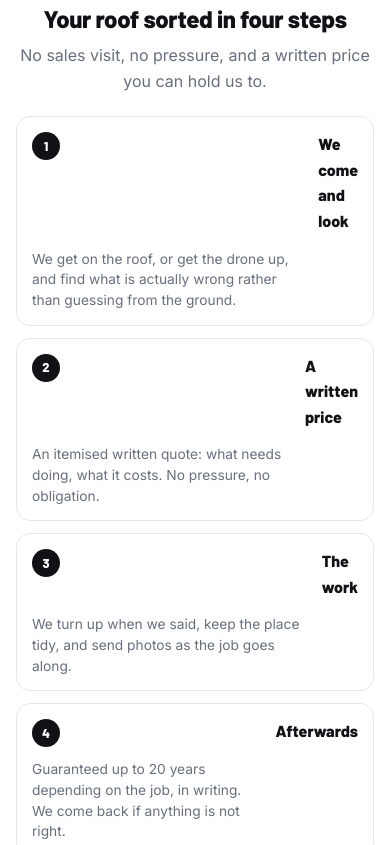
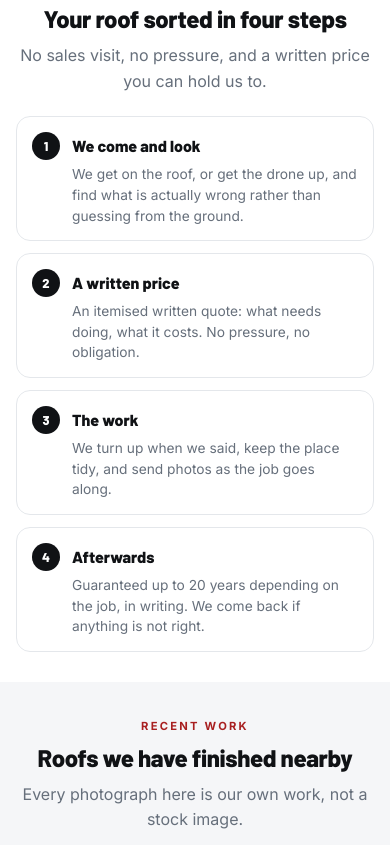
Before and after one commit to Innov8-workflows/E-Stewart-Roofing, a plain HTML site: page lp/index.html in a window 390 px wide. Shown: the part 1289-2134 px from the top of the page. Drawn offline with Linux system fonts and the light colour scheme.

Commit message:
Fix the How It Works cards on mobile
grid-template-columns:auto 1fr with three children looks right and is a
trap. The paragraph auto-places into column 1 on row 2, and an auto
column sizes to its content - so the paragraph set the first column's
width, squeezing the title into a sliver on the right that wrapped one
word per line. Desktop was fine throughout because it uses display:block.

All three children are now placed explicitly: the marker in a fixed 28px
first column, the title and the text both in the second. The first column
can no longer be widened by anything in the row below it.

Card height drops 230px to 125px on a phone as a side effect.

The same latent trap was in the why-us rule. It was dead, because both
media queries set display:block, but it would have bitten the moment
either one changed - so it is gone rather than left to be rediscovered.

Lesson recorded: I measured section heights after the row change and the
numbers looked plausible, so I never LOOKED at that section. Height
measurements cannot see a mangled layout.

Co-Authored-By: Claude Opus 5 <noreply@anthropic.com>

```diff
--- a/lp/index.html
+++ b/lp/index.html
@@ -180,22 +180,32 @@ header{background:#000;position:sticky;top:0;z-index:60}
    with the number on its own line these four cost 996px; as rows they cost
    about half that and read better, because the eye tracks a single column of
    numbers down the left. */
+/* Marker in a FIXED first column; title and text both in the second.
+   grid-template-columns:auto 1fr looks right and is a trap: the paragraph
+   auto-places into column 1 on row 2, and an "auto" column sizes to its
+   content - so the paragraph set the first column's width and squeezed the
+   title into a sliver on the right, one word per line. Placing all three
+   explicitly is the fix; the first column can then never be wider than 28px. */
 .step{background:var(--bg);border:1px solid var(--line);border-radius:var(--r);
-  padding:14px 15px;display:grid;grid-template-columns:auto 1fr;gap:12px;align-items:start}
+  padding:14px 15px;display:grid;grid-template-columns:28px 1fr;
+  column-gap:12px;row-gap:4px;align-items:start}
 .band.tint .step{background:#fff}
-.step b{display:block;font-family:'Barlow';font-weight:800;font-size:1rem;margin-bottom:3px}
-.step p{color:var(--muted);font-size:.86rem;line-height:1.5}
-.step .n{display:inline-flex;align-items:center;justify-content:center;width:28px;height:28px;
+.step .n{grid-column:1;grid-row:1;
+  display:inline-flex;align-items:center;justify-content:center;width:28px;height:28px;
   border-radius:50%;background:var(--ink);color:#fff;font-family:'Barlow';font-weight:800;
   font-size:.8rem;flex:none;margin-top:1px}
+.step b{grid-column:2;grid-row:1;align-self:center;
+  display:block;font-family:'Barlow';font-weight:800;font-size:1rem}
+.step p{grid-column:2;grid-row:2;color:var(--muted);font-size:.86rem;line-height:1.5}
 @media(min-width:880px){
   .step{display:block;padding:20px}
+  .step .n,.step b,.step p{grid-column:auto;grid-row:auto}
   .step .n{margin-bottom:11px}
+  .step b{margin-bottom:6px}
 }
 
 .why{background:rgba(255,255,255,.05);border:1px solid rgba(255,255,255,.11);
-  border-radius:var(--r);padding:14px 15px;
-  display:grid;grid-template-columns:auto 1fr;gap:12px;align-items:start}
+  border-radius:var(--r);padding:14px 15px;display:block}
 .why .ic{width:20px;height:20px;color:var(--red-lt);flex:none;margin-top:2px}
 .why b{display:block;font-family:'Barlow';font-weight:800;font-size:.96rem;color:#fff;margin-bottom:3px}
 .why p{color:var(--on-dark-2);font-size:.84rem;line-height:1.5}
```
